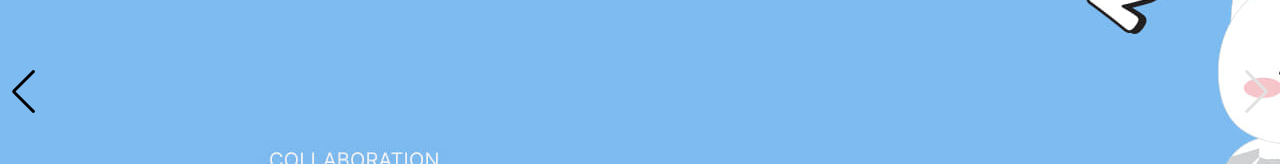
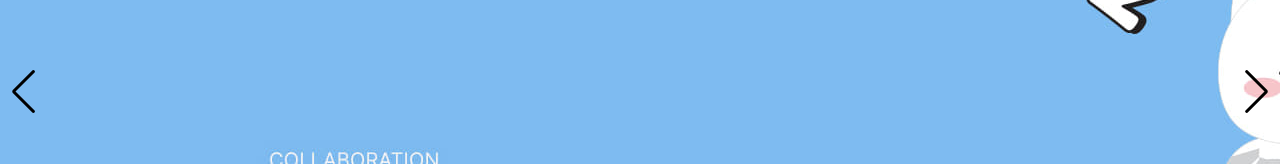
Before and after one commit to aromad17/next_shopping, a Next.js app: page / in a window 1280 px wide. Shown: the part 348-512 px from the top of the page. Built offline with nearby package versions, Linux system fonts and the light colour scheme.

Commit message:
잔버그 수정

```diff
--- a/pages/index.tsx
+++ b/pages/index.tsx
@@ -924,6 +924,11 @@
         }
 
         /* 룩북 */
+        .lookbook_wrap {
+          width: 100%;
+          min-width: 1200px;
+        }
+
         .lookbook_wrap::after {
           content: "";
           display: block;
--- a/styles/globals.css
+++ b/styles/globals.css
@@ -201,6 +201,6 @@
 }
 
 .lookbook_slide_wrap div.swiper-button-prev:after,
-div.swiper-button-next:after {
+.lookbook_slide_wrap div.swiper-button-next:after {
   color: #e1e1e1 !important;
 }
```
